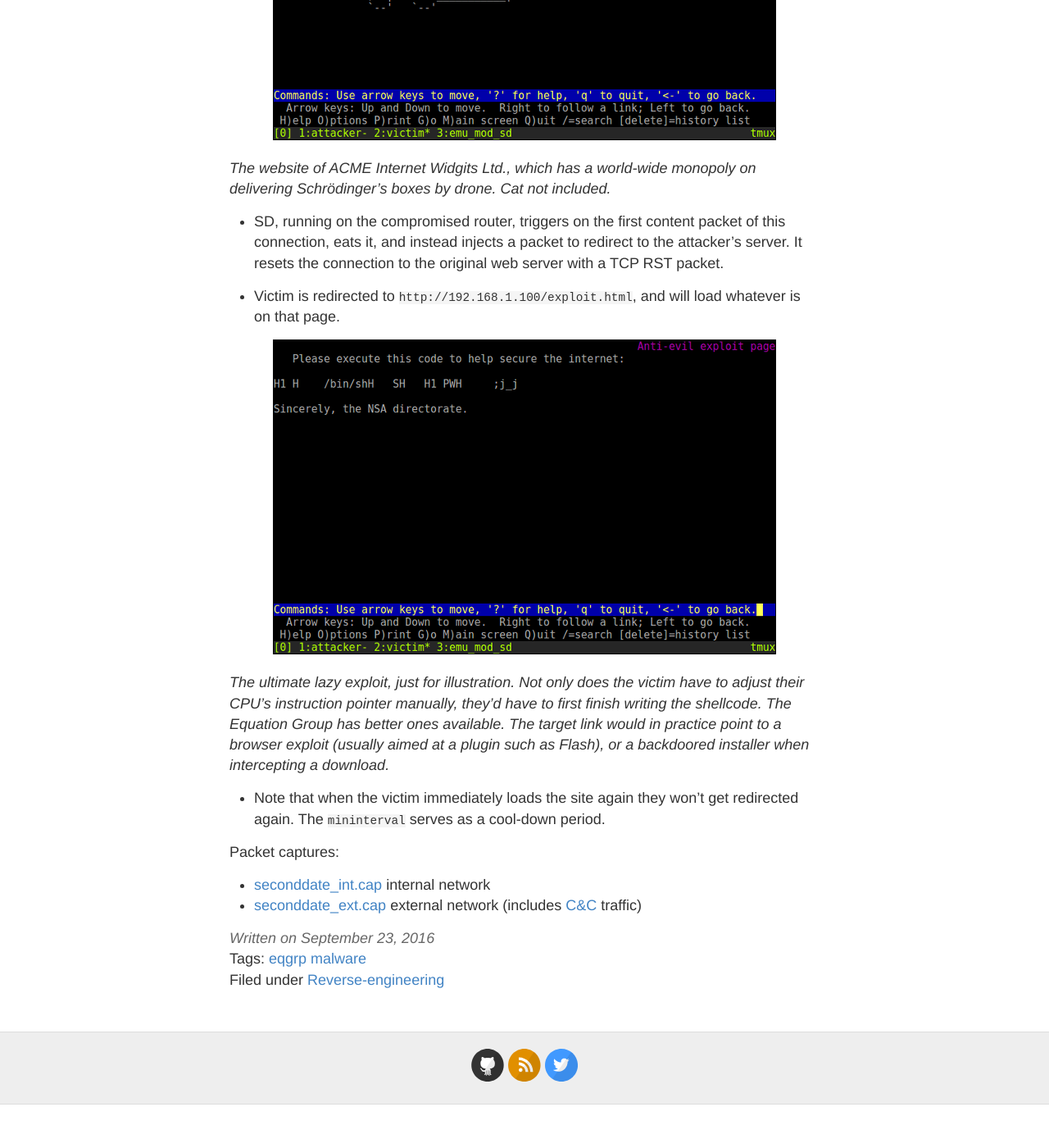
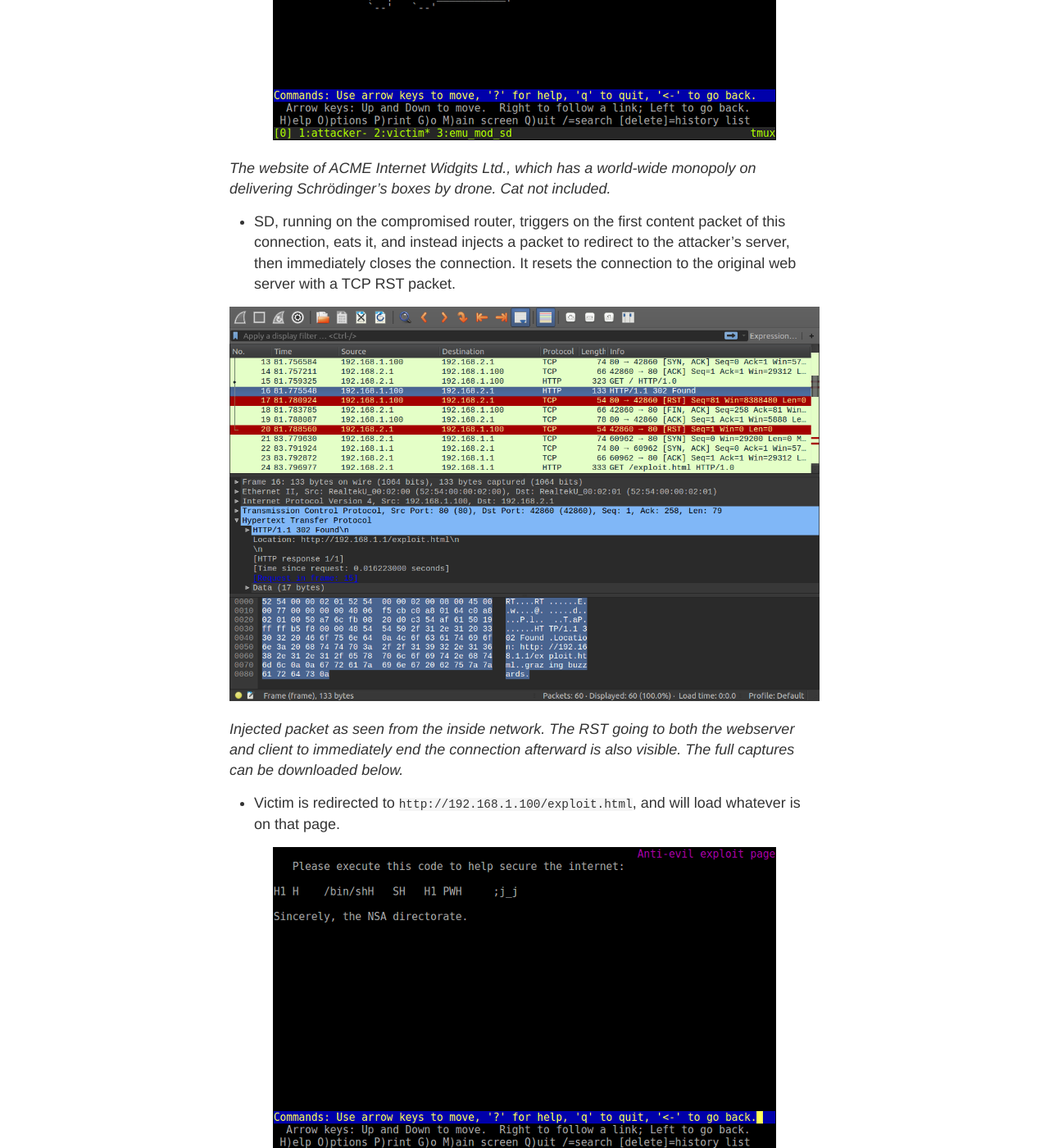
Before and after one commit to laanwj/laanwj.github.io, a Jekyll site: the page built from _posts/2016-09-23-seconddate-adventures.md, in a window 1280 px wide and 1400 px high, scrolled down 3787 px. Shown: the whole window at 82% size. Built offline with Jekyll 4.4.1, drawn with Linux system fonts in a browser that asks for light colours; before the commit the page ends 5134 px from its top, so only the background shows below that.

Commit message:
wireshark

```diff
--- a/_posts/2016-09-23-seconddate-adventures.md
+++ b/_posts/2016-09-23-seconddate-adventures.md
@@ -157,7 +157,13 @@ What happens:
 *The website of ACME Internet Widgits Ltd., which has a world-wide monopoly on delivering Schrödinger's boxes by drone. Cat not included.*
 
 - SD, running on the compromised router, triggers on the first content packet of this connection, eats it, and instead injects a packet to redirect
-  to the attacker's server. It resets the connection to the original web server with a TCP RST packet.
+  to the attacker's server, then immediately closes the connection. It resets the connection to the original web server with a TCP RST packet.
+
+{: .center}
+[![Injected packet in wireshark]({{ site.baseurl }}/assets{{ page.id }}/injection.png "Injected packet in wireshark")]({{ site.baseurl }}/assets{{ page.id }}/injection.png)
+
+*Injected packet as seen from the inside network. The RST going to both the webserver and client to immediately
+end the connection afterward is also visible. The full captures can be downloaded below.*
 
 - Victim is redirected to `http://192.168.1.100/exploit.html`, and will load whatever is on that page.
 
```
Also changed, not shown: assets/2016/09/23/seconddate-adventures/injection.png (added).
